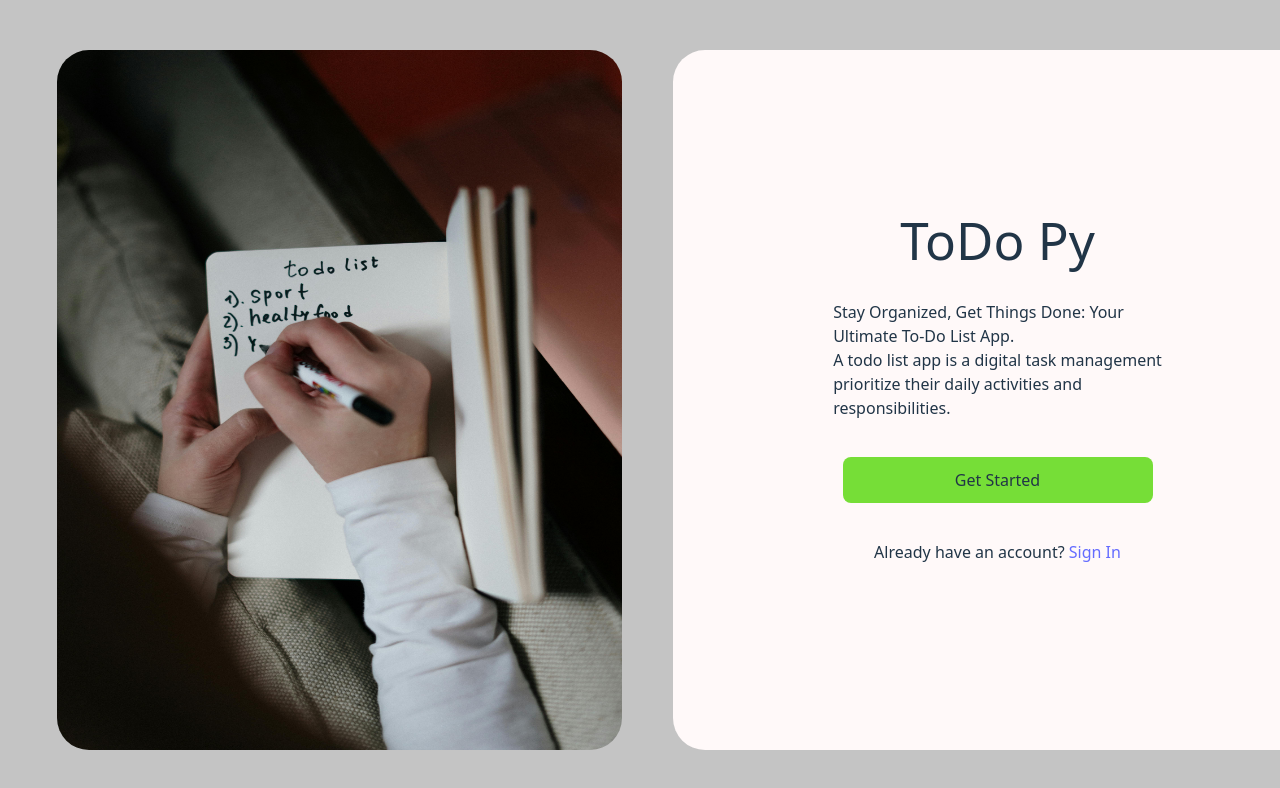
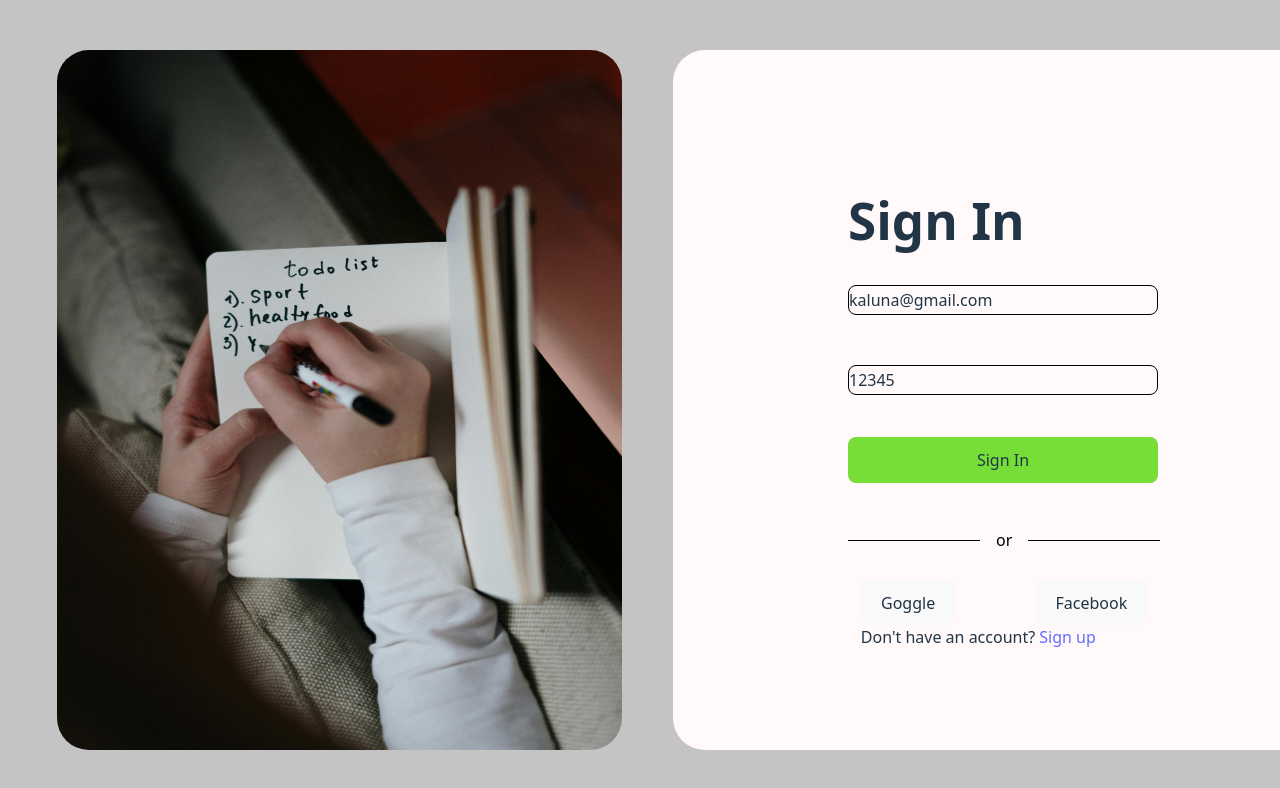
Before and after one commit to Kaluna7/ToDo-List, a React (Vite) app: page /login in a window 1280 px wide. Shown: the top 788 px of the page. Built offline with nearby package versions, Linux system fonts and the light colour scheme.

Commit message:
Working on Login.jsx & install react router

```diff
--- a/package.json
+++ b/package.json
@@ -12,7 +12,8 @@
   "dependencies": {
     "@tailwindcss/vite": "^4.0.17",
     "react": "^19.0.0",
-    "react-dom": "^19.0.0"
+    "react-dom": "^19.0.0",
+    "react-router-dom": "^7.5.0"
   },
   "devDependencies": {
     "@eslint/js": "^9.21.0",
--- a/src/App.jsx
+++ b/src/App.jsx
@@ -1,9 +1,14 @@
-import LandingPage from "./Components/LandingPage";
+import LandingPage from "./Page/LandingPage";
+import Login from "./Page/Login";
+import { BrowserRouter as Router, Routes, Route } from "react-router-dom";
 
 export default function App(){
   return(
-    <>
-    <LandingPage/>
-    </>
+    <Router>
+      <Routes>
+        <Route path="/" element={<LandingPage/>}></Route>
+        <Route path="/login" element={<Login/>}></Route>
+    </Routes>
+    </Router>
   );
 }
--- a/src/Components/LandingPage.jsx
+++ b/src/Page/LandingPage.jsx
@@ -1,6 +1,15 @@
 import book from '../assets/book.jpg';
+import { useNavigate } from 'react-router-dom';
 
 export default function LandingPage() {
+
+  const navigate = useNavigate();
+
+  const goToLogin = () => {
+    navigate("/login")
+  }
+
+
   return (
     <div className="bg-[#C4C4C4] min-h-screen min-w-screen flex items-center justify-center">
       <div className="grid grid-cols-2 gap-[150px] justify-items-center items-center">
@@ -18,7 +27,7 @@ export default function LandingPage() {
             <br />
             responsibilities.
           </p>
-          <button style={{ backgroundColor: "#76DE37" }} className="px-4 py-2 rounded w-[310px]">Get Started</button>
+          <button style={{ backgroundColor: "#76DE37" }} className="px-4 py-2 rounded w-[310px]" onClick={goToLogin}>Get Started</button>
           <p>Already have an account? <a className='cursor-pointer'>Sign In</a></p>
           </div>
         </section>
--- /dev/null
+++ b/src/Page/Login.jsx
@@ -0,0 +1,33 @@
+import book from '../assets/book.jpg';
+
+export default function Login() {
+  return (
+    <div className="bg-[#C4C4C4] min-h-screen min-w-screen flex items-center justify-center">
+      <div className="grid grid-cols-2 gap-[150px] justify-items-center items-center">
+        <img src={book} className="w-[650px] h-[700px] rounded-4xl ml-[20%]" />
+        <section className="bg-[#FFF9F9] w-[650px] h-[700px] rounded-4xl ">
+          <div className='grid grid-rows-[repeat(5,80px)] items-center justify-self-start ml-[27%] mt-[20%]'>
+              <h1 className='font-bold text-left'>Sign In</h1>
+          <input type='text' className='border border-black rounded-lg w-[310px] h-[30px]' value={"kaluna@gmail.com"}></input>
+          <input type='text' className='border border-black rounded-lg w-[310px] h-[30px]' value={"12345"}></input>
+          <button style={{ backgroundColor: "#76DE37" }} className="px-4 py-2 rounded w-[310px]">Sign In</button>
+
+          <div className="flex items-center gap-4">
+            <div className="flex-grow border-t border-black w-33"></div>
+              <span className="text-black">or</span>
+           <div className="flex-grow border-t border-black w-33"></div>
+          </div>
+          <div className='justify-self-center'>
+          <div className='flex row-2 items-center justify-center gap-20'>
+            <button>Goggle</button>
+            <button>Facebook</button>
+          </div>
+
+          <p>Don't have an account? <a className='cursor-pointer'>Sign up</a></p>
+          </div>
+          </div>
+        </section>
+      </div>
+    </div>
+  );
+}
```
Also changed, not shown: 1 other file (tests, documents, lock files or other folders).
